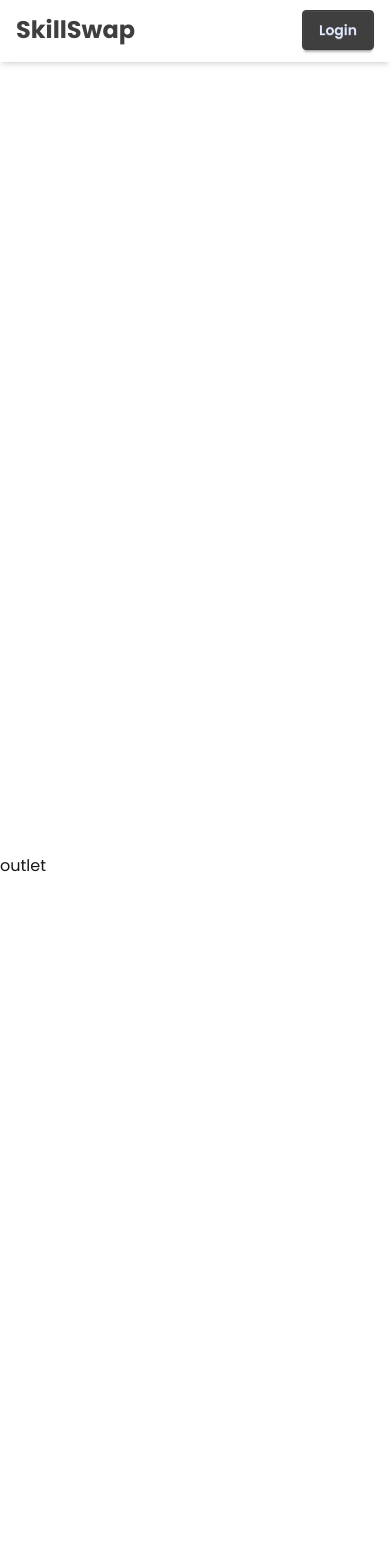
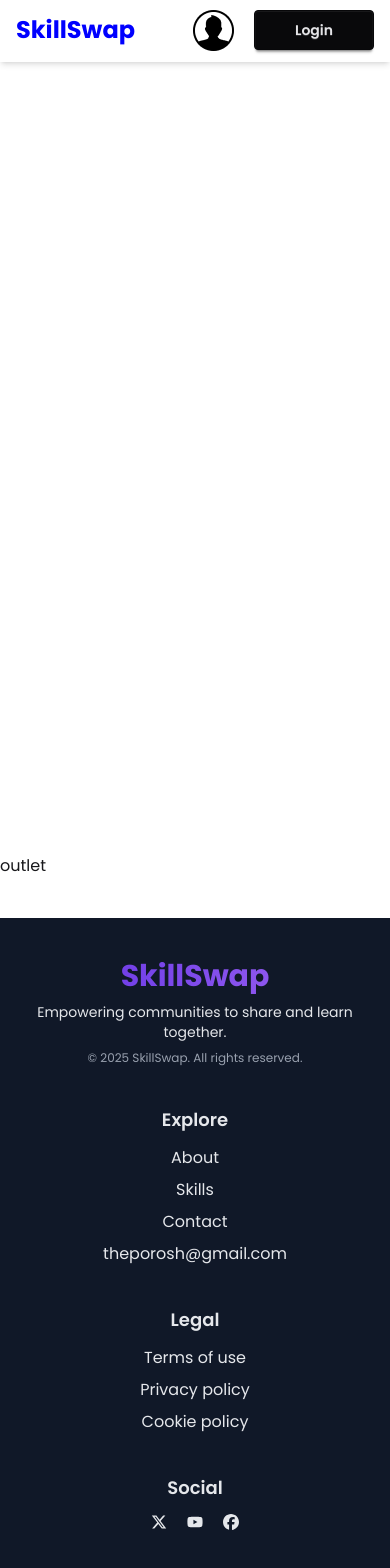
Before and after one commit to theporosh/b12-a9-firesheild-theporosh-ct-sunflower-skillswap, a React (Vite) app: page / in a window 390 px wide. Shown: the part 162-1730 px from the top of the page. Before the commit the page ends 1040 px from the top, so only its background shows below. Built offline with nearby package versions, Linux system fonts and the light colour scheme.

Commit message:
footer section desing done with responsive

```diff
--- a/package.json
+++ b/package.json
@@ -15,6 +15,7 @@
     "date-fns": "^4.1.0",
     "react": "^19.1.1",
     "react-dom": "^19.1.1",
+    "react-icons": "^5.5.0",
     "react-router": "^7.9.4",
     "tailwindcss": "^4.1.15"
   },
--- /dev/null
+++ b/src/components/Footer.jsx
@@ -0,0 +1,66 @@
+import React from "react";
+import { FaFacebook, FaXTwitter, FaYoutube } from "react-icons/fa6";
+
+const Footer = () => {
+  return (
+    <footer className="bg-gray-900 text-gray-200 mt-10 px-6 py-10">
+      <div className="max-w-7xl mx-auto flex flex-col md:flex-row md:justify-between md:items-start gap-10 text-center md:text-left">
+
+        {/* Brand Section */}
+        <aside className="flex-1">
+          <h2 className="text-3xl font-bold bg-gradient-to-r from-[#632ee3] to-[#9f62f2] text-transparent bg-clip-text">
+            SkillSwap
+          </h2>
+          <p className="text-sm mt-2">
+            Empowering communities to share and learn together.
+          </p>
+          <p className="text-xs text-gray-400 mt-2">
+            © {new Date().getFullYear()} SkillSwap. All rights reserved.
+          </p>
+        </aside>
+
+        {/* Navigation Links */}
+        <nav className="flex-1">
+          <h6 className="text-lg font-semibold mb-3">Explore</h6>
+          <ul className="flex flex-col md:flex-row md:gap-6 gap-2">
+            <li><a className="hover:text-[#9f62f2]">About</a></li>
+            <li><a className="hover:text-[#9f62f2]">Skills</a></li>
+            <li><a className="hover:text-[#9f62f2]">Contact</a></li>
+            <li><a className="hover:text-[#9f62f2]">theporosh@gmail.com</a></li>
+          </ul>
+        </nav>
+
+        {/* Legal Section */}
+        <nav className="flex-1">
+          <h6 className="text-lg font-semibold mb-3">Legal</h6>
+          <ul className="flex flex-col gap-2">
+            <li><a className="hover:text-[#9f62f2]">Terms of use</a></li>
+            <li><a className="hover:text-[#9f62f2]">Privacy policy</a></li>
+            <li><a className="hover:text-[#9f62f2]">Cookie policy</a></li>
+          </ul>
+        </nav>
+
+        {/* Social Links */}
+        <nav className="flex-1">
+          <h6 className="text-lg font-semibold mb-3">Social</h6>
+          <div className="flex justify-center md:justify-start gap-5">
+            {/* Twitter */}
+            <a className="hover:text-[#9f62f2] transition-colors">
+             <FaXTwitter />
+            </a>
+            {/* YouTube */}
+            <a className="hover:text-[#9f62f2] transition-colors">
+              <FaYoutube />
+            </a>
+            {/* Facebook */}
+            <a className="hover:text-[#9f62f2] transition-colors">
+              <FaFacebook />
+            </a>
+          </div>
+        </nav>
+      </div>
+    </footer>
+  );
+};
+
+export default Footer;
--- a/src/components/Header.jsx
+++ b/src/components/Header.jsx
@@ -6,7 +6,7 @@ const Header = () => {
     return (
         <div className="flex justify-center flex-col items-center gap-3">
             <img className="w-[300px]" src={logo} alt="" />
-            <p className="text-accent">A Local Skill Exchange Platform</p>
+            <p className="text-accent font-bold">A Local Skill Exchange Platform</p>
             <p className="text-semibold text-accent">{format(new Date(), "EEE, MMMM dd , yyyy")}</p>
         </div>
     );
--- a/src/components/Navbar.jsx
+++ b/src/components/Navbar.jsx
@@ -1,6 +1,6 @@
 import React from 'react';
 import { Link, NavLink } from 'react-router';
-
+import user from "../assets/user.png"
 
 
 const Navbar = () => {
@@ -9,7 +9,7 @@ const Navbar = () => {
       <li><NavLink to="/">Home</NavLink></li>
       <li><NavLink to="/skills">Explore Skills</NavLink></li>
       <li><NavLink to="/add-skill">Add Skill</NavLink></li>
-      <li><NavLink to="/profile">Profile</NavLink></li>
+      <li><NavLink to="/profile">My Profile</NavLink></li>
     </>
   );
 
@@ -21,8 +21,9 @@ const Navbar = () => {
       <div className="navbar-center hidden lg:flex">
         <ul className="menu menu-horizontal px-1">{links}</ul>
       </div>
-      <div className="navbar-end">
-        <Link to="/login" className="btn btn-primary">Login</Link>
+      <div className="navbar-end flex gap-5">
+        <img src={user} alt="" />
+        <Link to="/login" className="btn btn-neutral px-10">Login</Link>
       </div>
     </div>
   );
--- a/src/index.css
+++ b/src/index.css
@@ -10,7 +10,7 @@
 @plugin "daisyui/theme" {
   name: "light";
   default: true;
-  --color-primary: #403f3f;
+  --color-primary: blue;
   --color-secondary: #d72050;
   --color-base-200: #f3f3f3;
   --color-base-300: #e7e7e7;
--- a/src/layout/HomeLayout.jsx
+++ b/src/layout/HomeLayout.jsx
@@ -1,6 +1,7 @@
 import React from 'react';
 import Header from '../components/Header';
 import Navbar from '../components/Navbar';
+import Footer from '../components/Footer';
 
 const HomeLayout = () => {
     return (
@@ -19,6 +20,9 @@ const HomeLayout = () => {
                 </section>
                 <section className="hero"></section>
             </main>
+            <footer>
+                <Footer></Footer>
+            </footer>
         </div>
     );
 };
```
Also changed, not shown: 1 other file (tests, documents, lock files or other folders).
